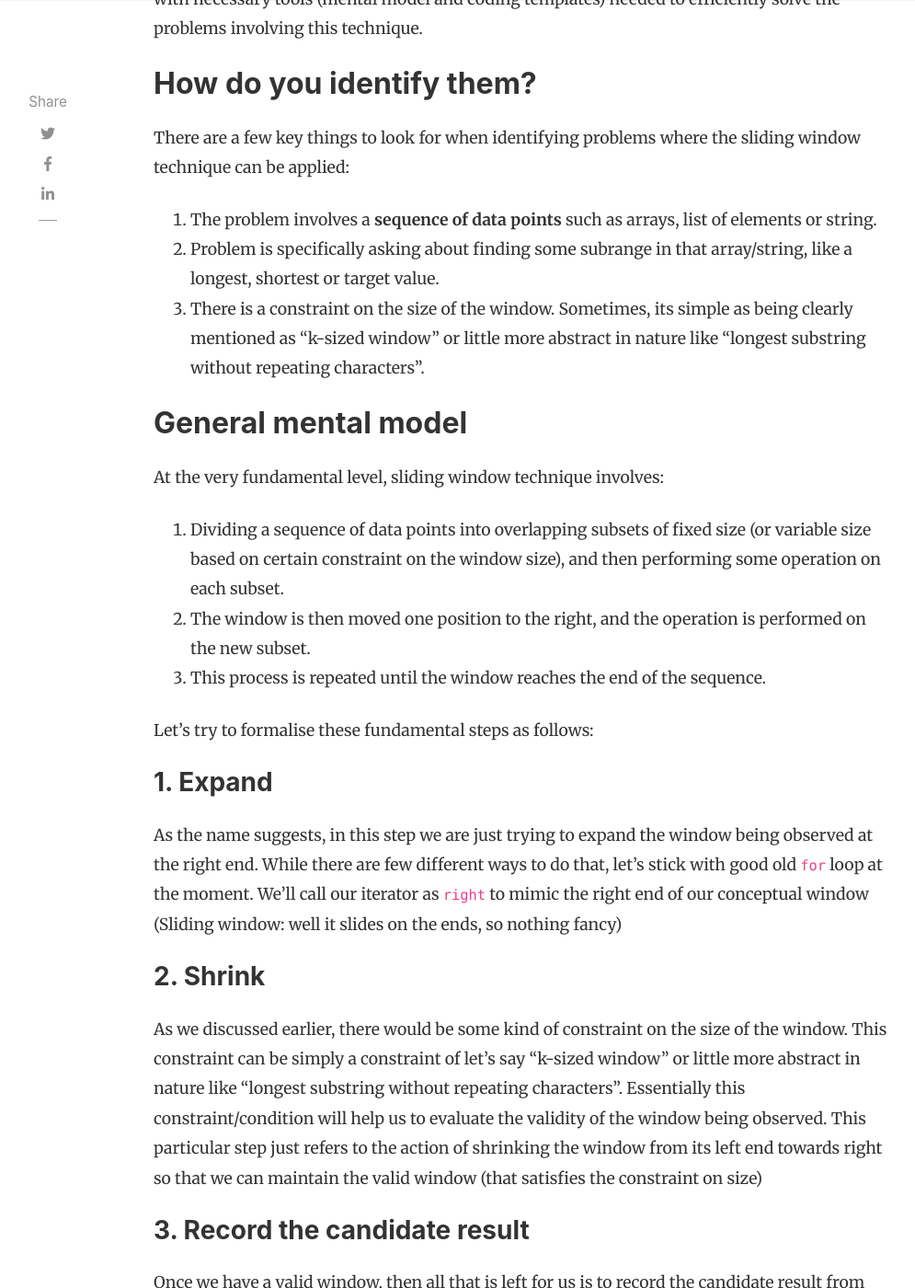
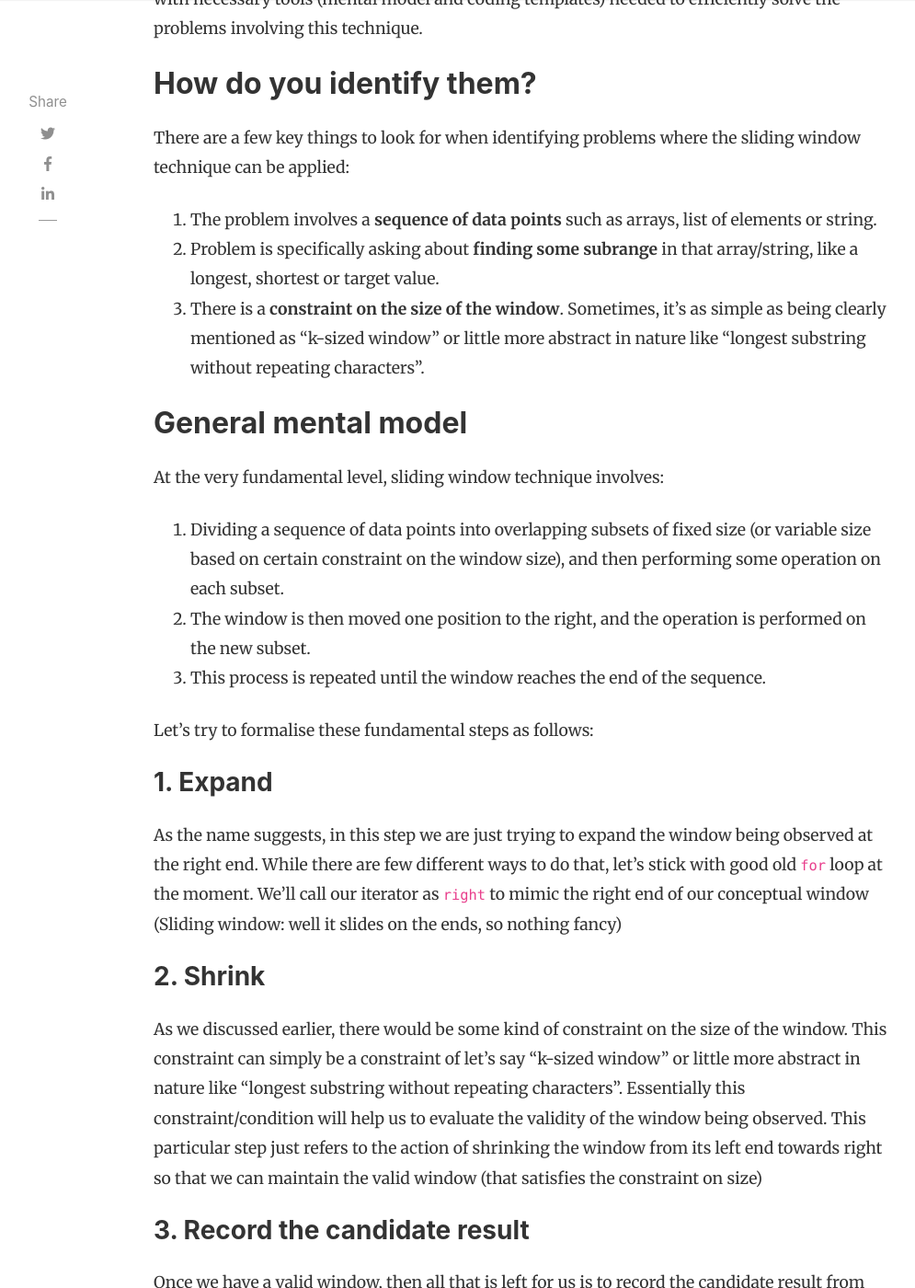
Before and after one commit to vikas3045/vikas3045.github.io, a Jekyll site: the page built from _posts/2023-10-25-how-to-solve-sliding-window-problems.md, in a window 1280 px wide and 1400 px high, scrolled down 1873 px. Shown: the whole window at 92% size, without its empty margins (118-1113 px from the left). Built offline with Jekyll 4.4.1, drawn with Linux system fonts in a browser that asks for light colours; nearby versions of some CDN libraries; comment, search, counter and statistics services are not loaded; some of the changed lines change nothing that is shown; some of the changed text lies outside the part shown.

Commit message:
Update 2023-10-25-how-to-solve-sliding-window-problems.md

```diff
--- a/_posts/2023-10-25-how-to-solve-sliding-window-problems.md
+++ b/_posts/2023-10-25-how-to-solve-sliding-window-problems.md
@@ -47,8 +47,8 @@
 There are a few key things to look for when identifying problems where the sliding window technique can be applied:
 
 1. The problem involves a **sequence of data points** such as arrays, list of elements or string.
-2. Problem is specifically asking about finding some subrange in that array/string, like a longest, shortest or target value.
-3. There is a constraint on the size of the window. Sometimes, its simple as being clearly mentioned as "k-sized window" or little more abstract in nature like "longest substring without repeating characters".
+2. Problem is specifically asking about **finding some subrange** in that array/string, like a longest, shortest or target value.
+3. There is a **constraint on the size of the window**. Sometimes, it's as simple as being clearly mentioned as "k-sized window" or little more abstract in nature like "longest substring without repeating characters".
 
 ## General mental model
 
@@ -63,7 +63,7 @@
 As the name suggests, in this step we are just trying to expand the window being observed at the right end. While there are few different ways to do that, let's stick with good old `for` loop at the moment. We'll call our iterator as `right` to mimic the right end of our conceptual window (Sliding window: well it slides on the ends, so nothing fancy)
 
 ### 2. Shrink
-As we discussed earlier, there would be some kind of constraint on the size of the window. This constraint can be simply a constraint of let's say "k-sized window" or little more abstract in nature like "longest substring without repeating characters". Essentially this constraint/condition will help us to evaluate the validity of the window being observed.
+As we discussed earlier, there would be some kind of constraint on the size of the window. This constraint can simply be a constraint of let's say "k-sized window" or little more abstract in nature like "longest substring without repeating characters". Essentially this constraint/condition will help us to evaluate the validity of the window being observed.
 This particular step just refers to the action of shrinking the window from its left end towards right so that we can maintain the valid window (that satisfies the constraint on size)
 
 ### 3. Record the candidate result
@@ -80,12 +80,13 @@
 	    # 1. Expand
         # do logic here to add arr[right] to curr_win
 
-		# 2. Shrink
+		  # 2. Shrink
         while WINDOW_CONDITION_BROKEN:
-            # remove arr[left] from curr_win
+            # keep removing arr[left] from curr_win
+            # until it is a valid window again
             left += 1
 
-		# 3. Record the candidate result
+		  # 3. Record the candidate result
         # update result
 
     return result
@@ -95,7 +96,7 @@
 
 ### Problem statement
 
-You are given an array `prices` where `prices[i]` is the price of a given stock on the `ith` day.
+You are given an array `prices` where `prices[i]` is the price of a given stock on the `i-th` day.
 
 You want to maximize your profit by choosing a **single day** to buy one stock and choosing a **different day in the future** to sell that stock.
 
@@ -103,7 +104,7 @@
 
 **Example 1:**
 
-**Input:** prices = [7,1,5,3,6,4]
+**Input:** prices = [7,1,5,3,6,4]<br/>
 **Output:** 5
 
 **Explanation:** Buy on day 2 (price = 1) and sell on day 5 (price = 6), profit = 6-1 = 5.
@@ -111,15 +112,15 @@
 
 **Example 2:**
 
-**Input:** prices = [7,6,4,3,1]
+**Input:** prices = [7,6,4,3,1]<br/>
 **Output:** 0
 
 **Explanation:** In this case, no transactions are done and the max profit = 0.
 
 ### Explanation and Solution
 
-- We fix a buy price, in this case index=0.
-- We start with start expanding with the next possible selling price.
+- We fix a buy price, in this case `index=0`.
+- We start with `index=0` and start expanding with the next possible selling price.
 - For each potential selling price, we check if this window is still profitable i.e. `prices[sell] >= prices[buy]`. If that's not the case, then it means that we can do better in terms of selecting our buy price.
 - Therefore, we move our buy price pointer to sell price directly (as we would have processed all intermediate cases already).
 - This problem is of category <a href="#1-left-catches-up-with-right">Left catches up with right</a> explained later in this post.
@@ -129,14 +130,15 @@
 def maxProfit(prices: List[int]) -> int:
 	buy, maxProfit = 0, 0
 	for sell in range(len(prices)):
-		# expand
+		# Expand
 		# no action needed - we are just expanding our observed window
+    # by one potential selling price at a time
 
-		# shrink
+		# Shrink
 		if prices[sell] < prices[buy]:
 			buy = sell
 
-		# record candidate result and compare it against best we got so far
+		# Record candidate result and compare it against best we got so far
 		maxProfit = max(maxProfit, prices[sell]-prices[buy])
 
 return maxProfit
```
